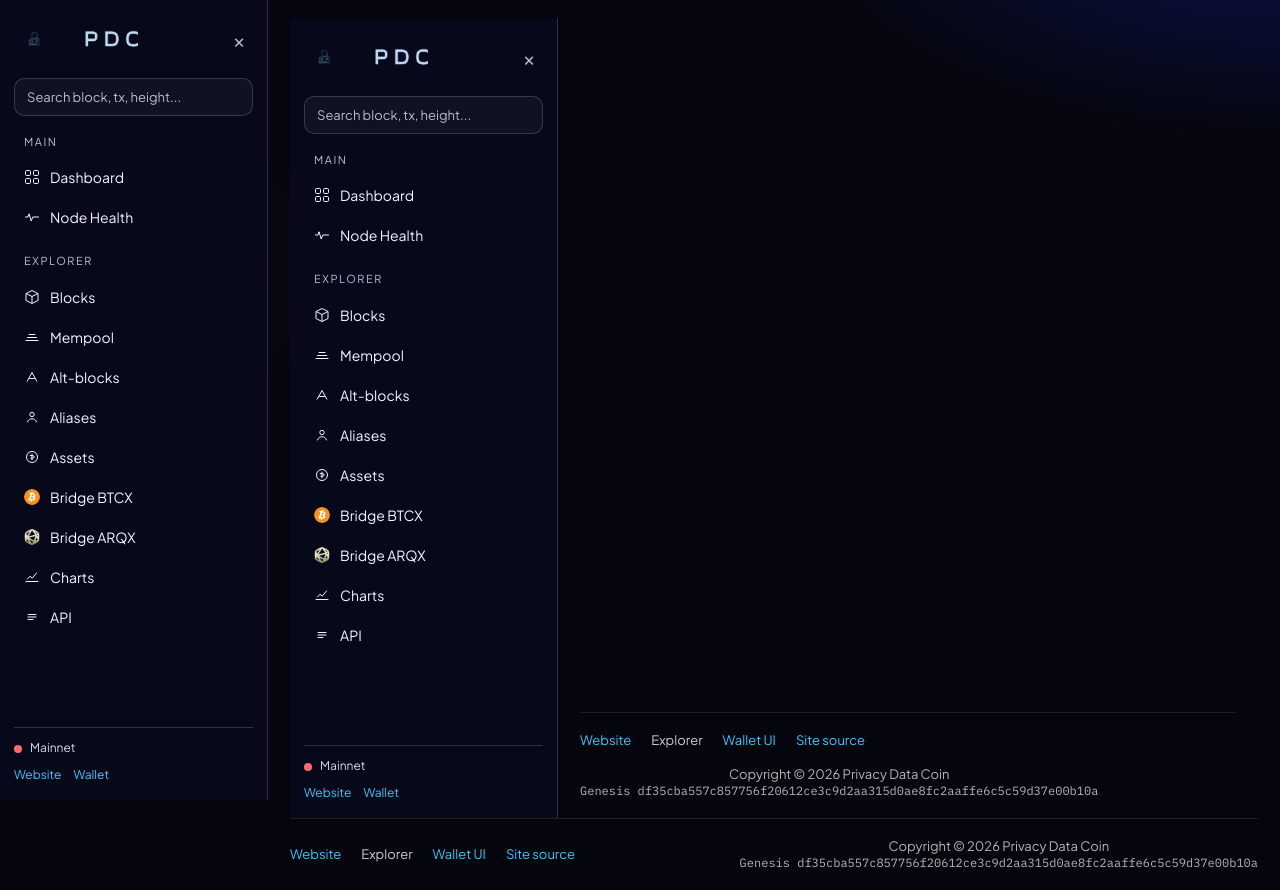
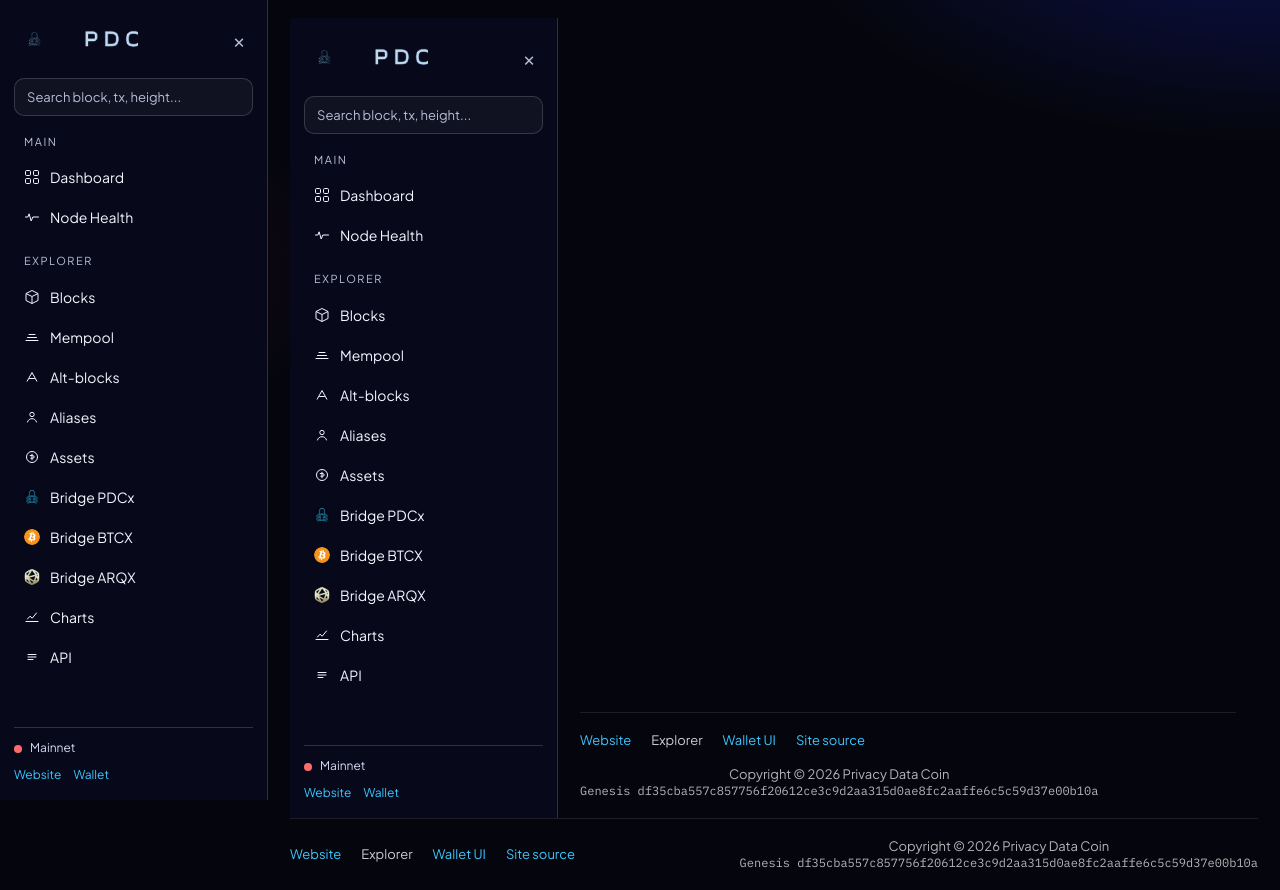
Before and after one commit to PrivacyDataCoin-Project/pdc-explorer, a Next.js app: page /Layout in a window 1280 px wide. Built offline with nearby package versions, Linux system fonts and the light colour scheme; no server answers.

Commit message:
Put Bridge PDCx above BTCX in sidebar and tabs.

```diff
--- a/src/components/default/AppShell/AppShell.tsx
+++ b/src/components/default/AppShell/AppShell.tsx
@@ -18,6 +18,7 @@ const EXPLORER_LINKS = [
     { href: "/alt-blocks", label: "Alt-blocks", icon: "alt" },
     { href: "/aliases", label: "Aliases", icon: "alias" },
     { href: "/assets", label: "Assets", icon: "asset" },
+    { href: "/bridge-pdcx", label: "Bridge PDCx", icon: "pdcx" },
     { href: "/bridge", label: "Bridge BTCX", icon: "btcx" },
     { href: "/bridge-arqx", label: "Bridge ARQX", icon: "arq" },
     { href: "/charts", label: "Charts", icon: "chart" },
@@ -97,6 +98,18 @@ function Icon({ name }: { name: string }) {
                 <path d="M2.5 11.5c1.8-3.5 4-5.2 5.5-5.2s3.7 1.7 5.5 5.2" stroke="currentColor" strokeLinecap="round" />
                 <path d="M4 11.5h8M5.5 8.2V5.5M10.5 8.2V5.5" stroke="currentColor" strokeLinecap="round" />
             </svg>
+        );
+    }
+    if (name === "pdcx") {
+        return (
+            <img
+                className={styles.navGlyph}
+                src="/currency-icons/pdcx.png"
+                alt=""
+                width={16}
+                height={16}
+                aria-hidden
+            />
         );
     }
     if (name === "btcx") {
--- a/src/components/default/BridgeTabs/BridgeTabs.tsx
+++ b/src/components/default/BridgeTabs/BridgeTabs.tsx
@@ -3,9 +3,9 @@ import { useRouter } from "next/router";
 import styles from "./BridgeTabs.module.scss";
 
 const TABS = [
+    { href: "/bridge-pdcx", label: "Bridge PDCx", icon: "/currency-icons/pdcx.png" },
     { href: "/bridge", label: "Bridge BTCX", icon: "/currency-icons/wbtc.svg" },
     { href: "/bridge-arqx", label: "Bridge ARQX", icon: "/currency-icons/arq.png" },
-    { href: "/bridge-pdcx", label: "Bridge PDCx", icon: "/currency-icons/pdcx.png" },
 ] as const;
 
 export default function BridgeTabs() {
```
